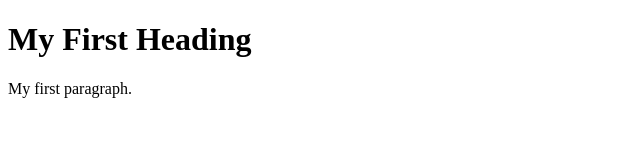
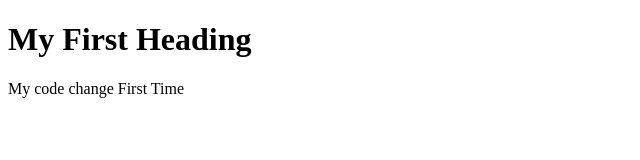
Before and after one commit to binayacda/batch-5, a plain HTML site: page index.html in a window 1280 px wide. Shown: the full height of the page, 0-640 px from the left. Drawn offline with Linux system fonts and the light colour scheme.

```diff
--- a/index.html
+++ b/index.html
@@ -3,7 +3,7 @@
 <body>
 
 <h1>My First Heading</h1>
-<p>My first paragraph.</p>
+<p>My code change First Time</p>
 
 </body>
 </html>
```
